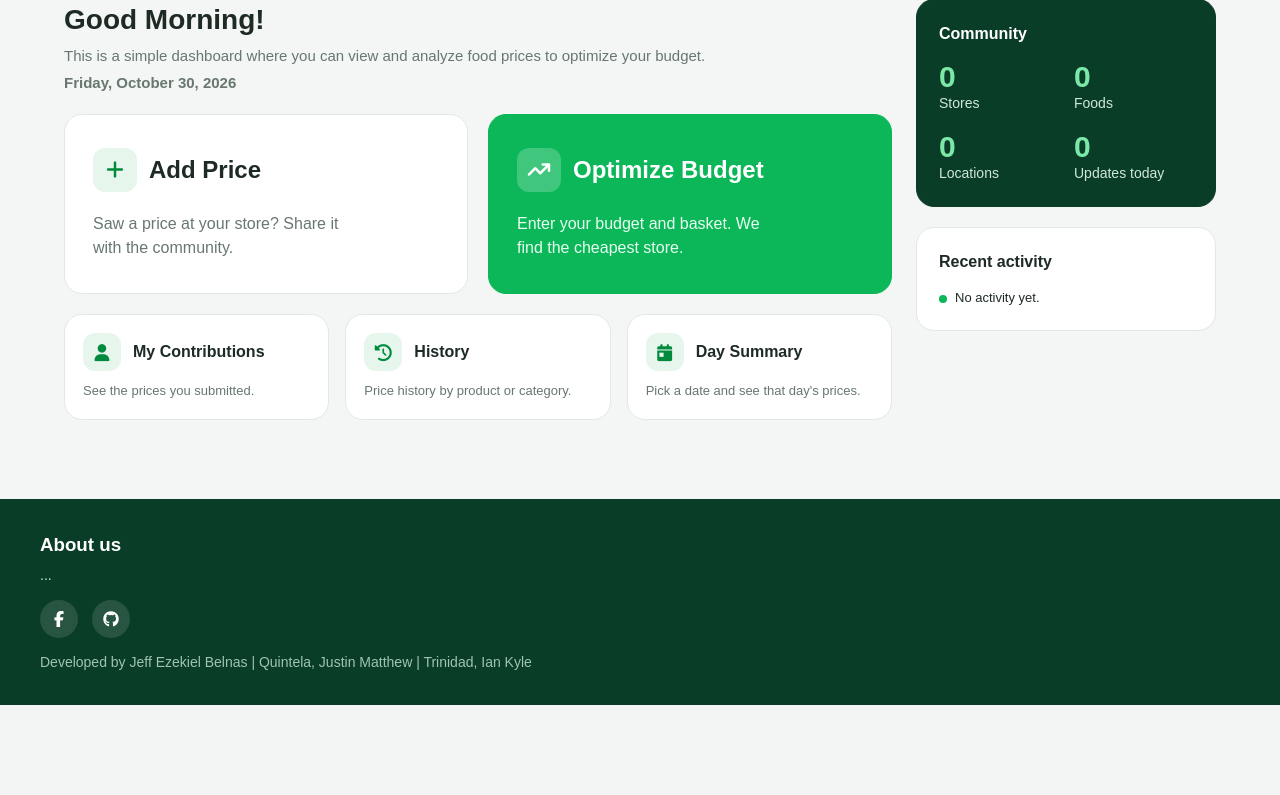
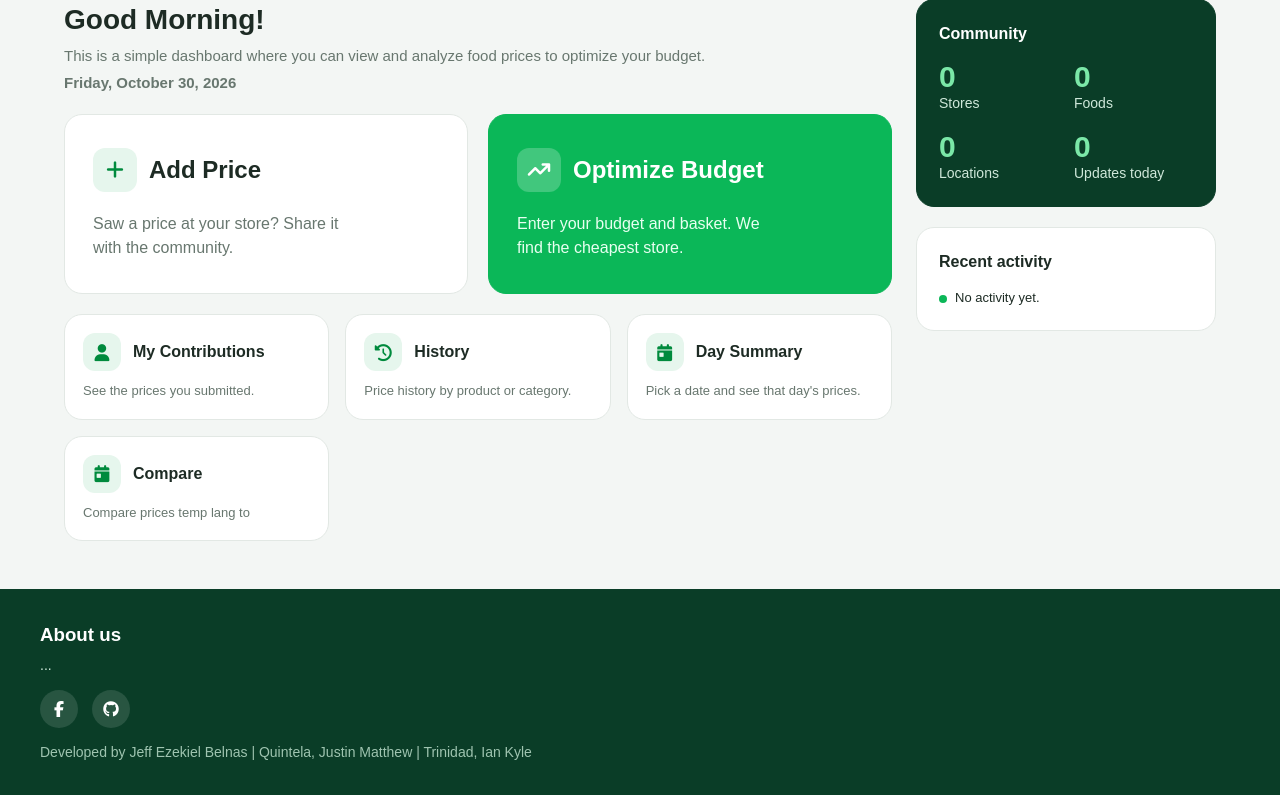
Before and after one commit to jeffkkiel/Community-Driven-Food-Price-Comparison-Budget-Optimization-System, a Flask app: page / in a window 1280 px wide. Shown: the part 95-890 px from the top of the page. Before the commit the page ends 800 px from the top, so only its background shows below. Run offline with Flask 3, Linux system fonts and the light colour scheme.

Commit message:
added temp compare button

```diff
--- a/app/templates/dashboard.html
+++ b/app/templates/dashboard.html
@@ -84,6 +84,12 @@
         <h2>Day Summary</h2>
         <p>Pick a date and see that day's prices.</p>
       </a>
+
+      <a href="{{ url_for('compare') }}" class="card card-small">
+        <i class="fa-solid fa-calendar-day"></i>
+        <h2>Compare</h2>
+        <p>Compare prices temp lang to</p>
+      </a>
     </section>
   </div>
 
```
